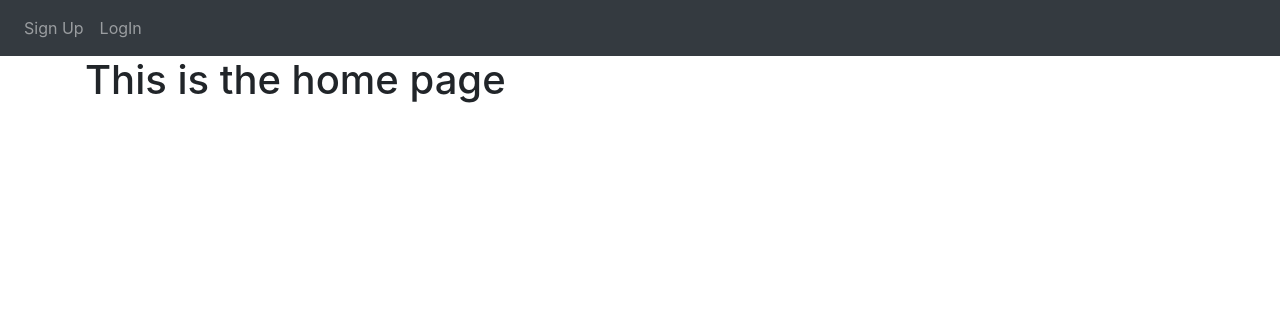
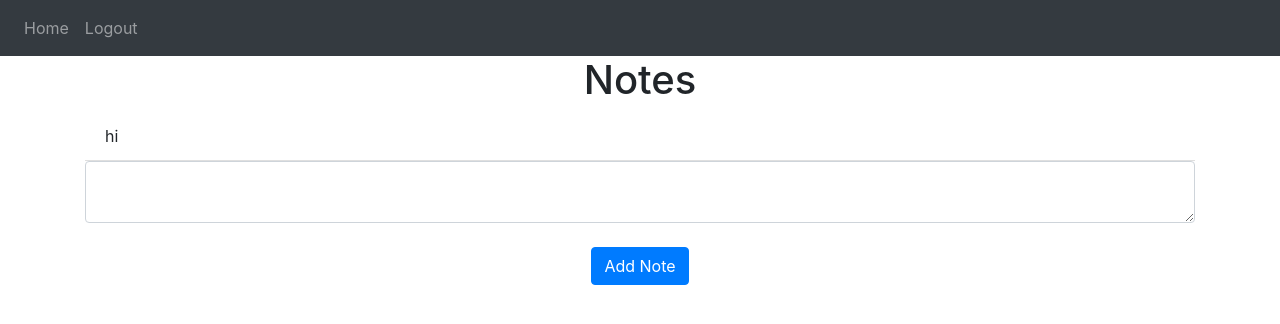
Before and after one commit to pv-wolfie/notes.web.v1, a Flask app: template website/templates/home.html in a window 1280 px wide. Shown: the top 324 px of the page. Run offline with Flask 3, Linux system fonts and the light colour scheme; the template is opened without the code that fills it: values that come from a table or form of the project are taken from there, others are empty; some libraries are stand-ins or nearby versions.

Commit message:
adding notes, home.html now shows a form to add notes, and views.py checks the note length, adds it to the database with the associated user id.

```diff
--- a/website/templates/home.html
+++ b/website/templates/home.html
@@ -1,4 +1,20 @@
 {% extends "base.html" %} {% block title %}Home{% endblock %}
 {% block content%}
-<h1>This is the home page</h1>
+
+<h1 align="center">Notes</h1>
+<ul class="list-group list-group-flush" id="notes">
+    {% for note in user.notes %}
+    <li class="list-group-item">{{ note.data }}</li>
+    {% endfor %}
+</ul>
+
+<!--Note form-->
+<form method = "POST">
+    <textarea name="note" id="note" class="form-control"></textarea>
+    <br /> <!--add a break line-->
+    <div align="center">
+        <button type="submit" class="btn btn-primary">Add Note</button>
+    </div>
+
+</form>
 {% endblock %}
```
Also changed, not shown: website/views.py (+13 -2 lines), instance/database.db.
